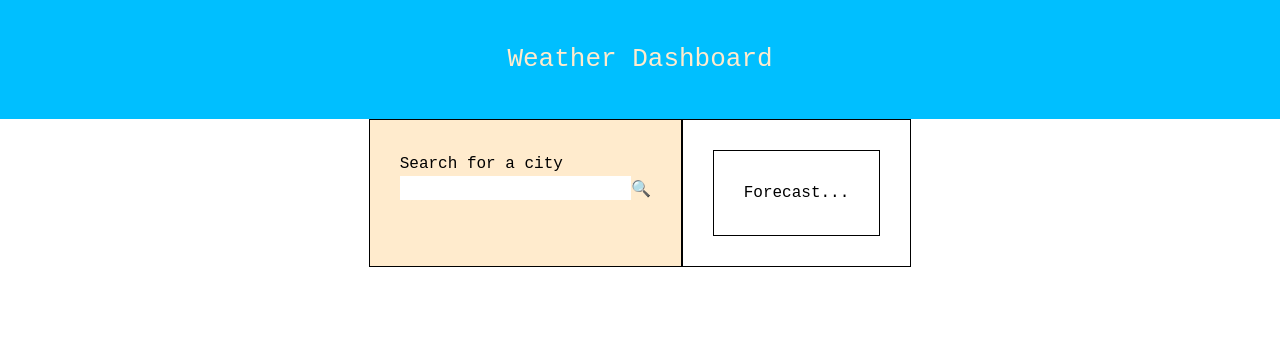
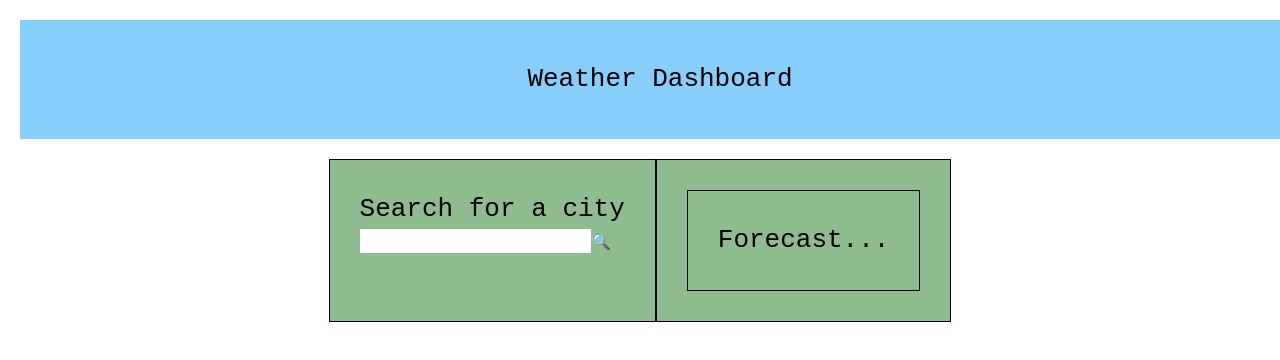
Before and after one commit to emmattner/Weather-Dashboard2.0, a plain HTML site: page index.html in a window 1280 px wide. Drawn offline with nearby package versions, Linux system fonts and the light colour scheme.

Commit message:
updated styling

```diff
--- a/assets/style.css
+++ b/assets/style.css
@@ -3,17 +3,18 @@
 h1 {
     text-align: center;
     width: 100%;
-    background-color: #00BFFF;
-    color: blanchedalmond;
+    background-color: #87CEFA;
+    color: black;
     font-family: monospace;
     font-size: xx-large;
     padding: 40px;
+    margin: 20px;
 }
 
 h3,
 form label {
     font-family: monospace;
-    font-size: large;
+    font-size: xx-large;
 }
 
 .uv-low {
@@ -49,7 +50,7 @@ form label {
 }
 
 #cities {
-    background-color: blanchedalmond;
+    background-color:#8FBC8F;
 }
 
 #cities,
@@ -59,4 +60,5 @@ form label {
     border-style: solid;
     border: 1px solid black;
     padding: 30px;
+    background-color:#8FBC8F;
 }
```
